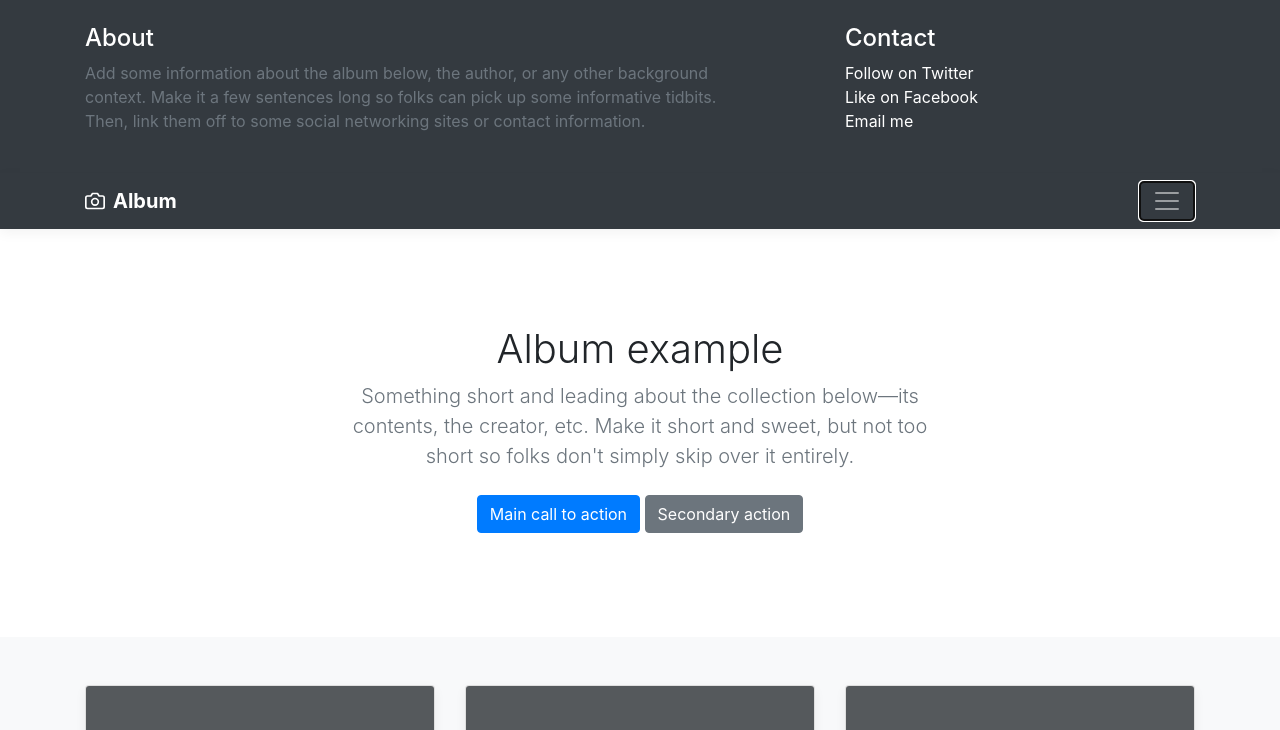
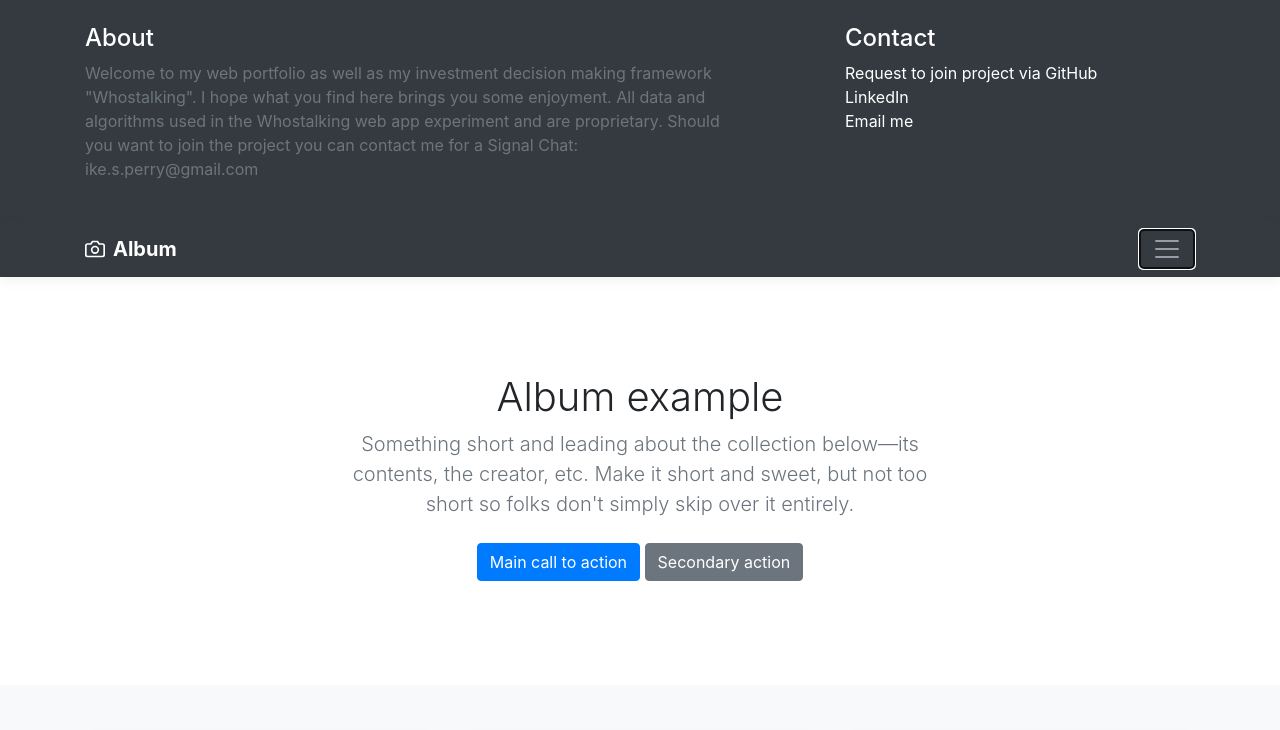
Before and after one commit to ikeperry/ikeperry.github.io, a plain HTML site: page index.html in a window 1280 px wide. Both pictures are taken after a click on the button "Toggle navigation". Shown: the top 730 px of the page. Drawn offline with Linux system fonts and the light colour scheme.

Commit message:
Update index.html

```diff
--- a/index.html
+++ b/index.html
@@ -7,7 +7,7 @@
     <meta name="author" content="">
     <link rel="icon" href="https://getbootstrap.com/docs/4.0/assets/img/favicons/favicon.ico">
 
-    <title>Album example for Bootstrap</title>
+    <title>Isaac Perry Web Portfolio</title>
 
     <link rel="canonical" href="https://getbootstrap.com/docs/4.0/examples/album/">
 
@@ -26,14 +26,14 @@
           <div class="row">
             <div class="col-sm-8 col-md-7 py-4">
               <h4 class="text-white">About</h4>
-              <p class="text-muted">Add some information about the album below, the author, or any other background context. Make it a few sentences long so folks can pick up some informative tidbits. Then, link them off to some social networking sites or contact information.</p>
+              <p class="text-muted">Welcome to my web portfolio as well as my investment decision making framework "Whostalking". I hope what you find here brings you some enjoyment. All data and algorithms used in the Whostalking web app experiment and are proprietary. Should you want to join the project you can contact me for a Signal Chat: ike.s.perry@gmail.com </p>
             </div>
             <div class="col-sm-4 offset-md-1 py-4">
               <h4 class="text-white">Contact</h4>
               <ul class="list-unstyled">
-                <li><a href="https://getbootstrap.com/docs/4.0/examples/album/#" class="text-white">Follow on Twitter</a></li>
-                <li><a href="https://getbootstrap.com/docs/4.0/examples/album/#" class="text-white">Like on Facebook</a></li>
-                <li><a href="https://getbootstrap.com/docs/4.0/examples/album/#" class="text-white">Email me</a></li>
+                <li><a href="https://github.com/ikeperry" class="text-white">Request to join project via GitHub</a></li>
+                <li><a href="www.linkedin.com/in/ikeperry/" class="text-white">LinkedIn</a></li>
+                <li><a href="mailto:name@email.com#" class="text-white">Email me</a></li>
               </ul>
             </div>
           </div>
```
